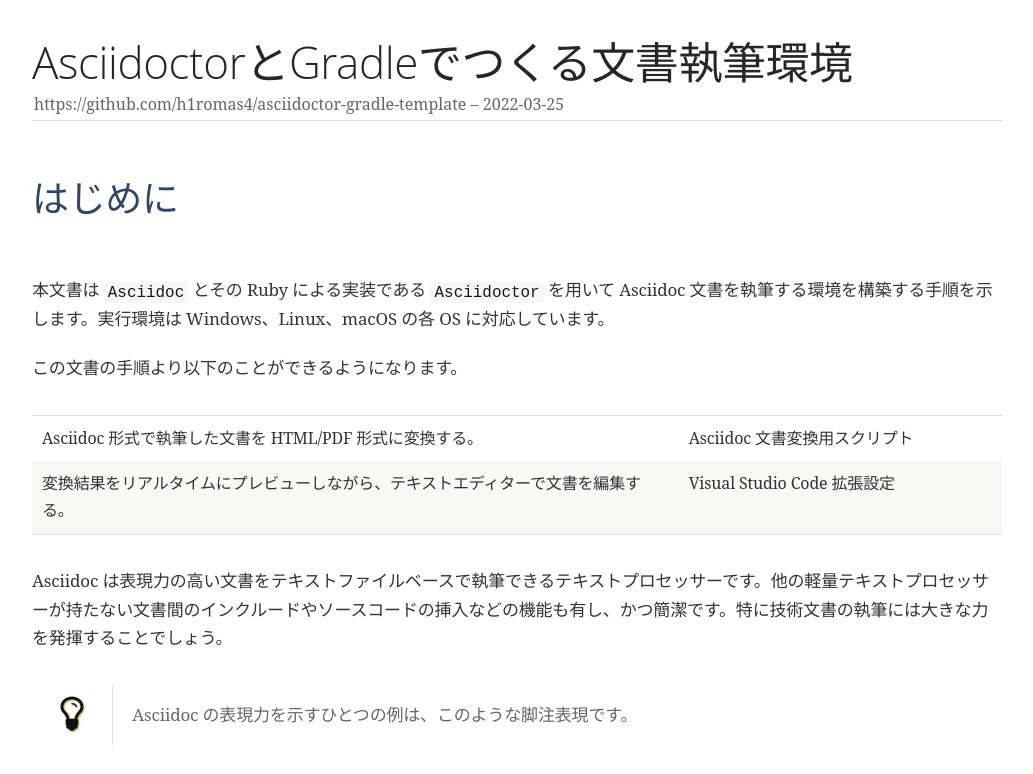
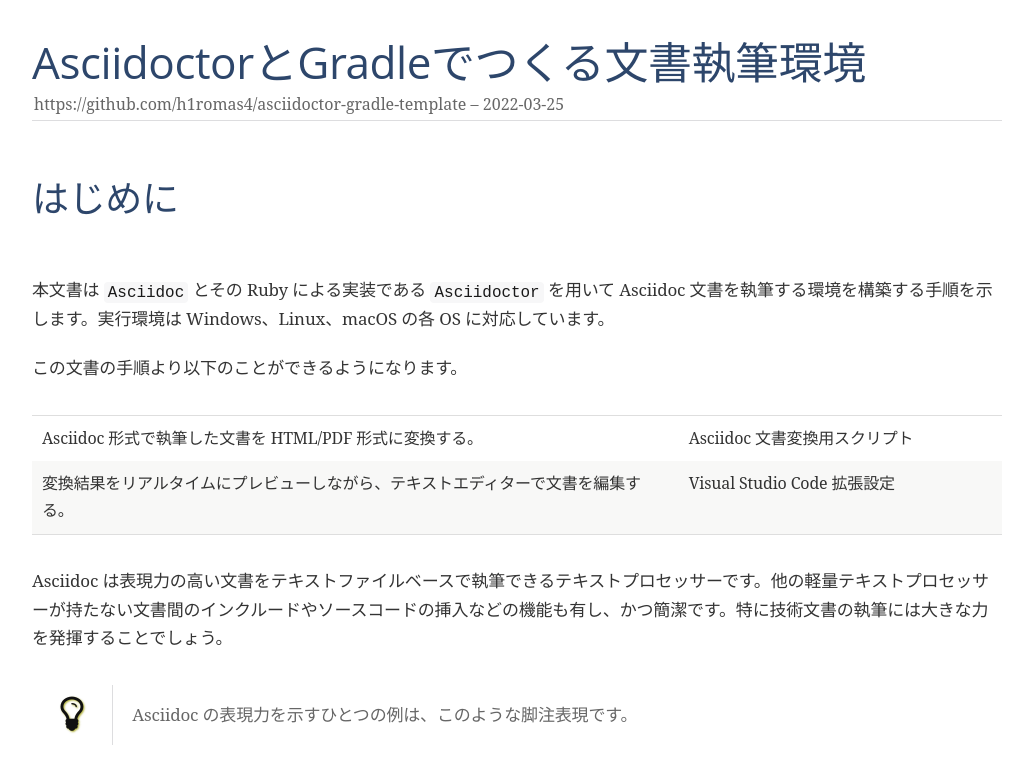
Before and after one commit to h1romas4/asciidoctor-gradle-template, a plain HTML site: page docs/index.html in a window 1280 px wide. Shown: the top 774 px of the page, without its empty margins (123-1156 px from the left). Drawn offline with Linux system fonts and the light colour scheme.

Commit message:
update asciidoc css

```diff
--- a/docs/index.html
+++ b/docs/index.html
@@ -73,7 +73,7 @@ a:hover,a:focus{color:#1d4b8f}
 a img{border:none}
 p{font-family:inherit;font-weight:400;font-size:1em;line-height:1.7;margin-bottom:1.25em;text-rendering:optimizeLegibility}
 p aside{font-size:.875em;line-height:1.35;font-weight:bold}
-h1,h2,h3,#toctitle,.sidebarblock>.content>.title,h4,h5,h6{font-family:'Hiragino Sans',"Open Sans","DejaVu Sans",sans-serif;font-weight:300;font-style:normal;color:#2d466b;text-rendering:optimizeLegibility;margin-top:1.5em;margin-bottom:1.5em;line-height:1.0125em}
+h1,h2,h3,#toctitle,.sidebarblock>.content>.title,h4,h5,h6{font-family:'Hiragino Sans',"Open Sans","DejaVu Sans",sans-serif;font-weight:500;font-style:normal;color:#2d466b;text-rendering:optimizeLegibility;margin-top:1.5em;margin-bottom:1.5em;line-height:1.0125em}
 h1 small,h2 small,h3 small,#toctitle small,.sidebarblock>.content>.title small,h4 small,h5 small,h6 small{font-size:60%;color:#e99b8f;line-height:0}
 h1{font-size:2.125em}
 h2{font-size:1.6875em}
@@ -141,7 +141,7 @@ p a>code:hover{color:rgba(0,0,0,.9)}
 #header::after,#content::after,#footnotes::after,#footer::after{clear:both}
 #content{margin-top:1.25em}
 #content::before{content:none}
-#header>h1:first-child{color:rgba(0,0,0,.85);margin-top:2.25rem;margin-bottom:0}
+#header>h1:first-child{color:#2d466b;margin-top:2.25rem;margin-bottom:0;font-weight:500;}
 #header>h1:first-child+#toc{margin-top:8px;border-top:1px solid #dddddf}
 #header>h1:only-child,body.toc2 #header>h1:nth-last-child(2){border-bottom:1px solid #dddddf;padding-bottom:8px}
 #header .details{border-bottom:1px solid #dddddf;line-height:1.45;padding-top:.25em;padding-bottom:.25em;padding-left:.25em;color:rgba(0,0,0,.6);display:-ms-flexbox;display:-webkit-flex;display:flex;-ms-flex-flow:row wrap;-webkit-flex-flow:row wrap;flex-flow:row wrap}
--- a/src/docs/asciidoc/@style/asciidoctor.css
+++ b/src/docs/asciidoc/@style/asciidoctor.css
@@ -63,7 +63,7 @@ a:hover,a:focus{color:#1d4b8f}
 a img{border:none}
 p{font-family:inherit;font-weight:400;font-size:1em;line-height:1.7;margin-bottom:1.25em;text-rendering:optimizeLegibility}
 p aside{font-size:.875em;line-height:1.35;font-weight:bold}
-h1,h2,h3,#toctitle,.sidebarblock>.content>.title,h4,h5,h6{font-family:'Hiragino Sans',"Open Sans","DejaVu Sans",sans-serif;font-weight:300;font-style:normal;color:#2d466b;text-rendering:optimizeLegibility;margin-top:1.5em;margin-bottom:1.5em;line-height:1.0125em}
+h1,h2,h3,#toctitle,.sidebarblock>.content>.title,h4,h5,h6{font-family:'Hiragino Sans',"Open Sans","DejaVu Sans",sans-serif;font-weight:500;font-style:normal;color:#2d466b;text-rendering:optimizeLegibility;margin-top:1.5em;margin-bottom:1.5em;line-height:1.0125em}
 h1 small,h2 small,h3 small,#toctitle small,.sidebarblock>.content>.title small,h4 small,h5 small,h6 small{font-size:60%;color:#e99b8f;line-height:0}
 h1{font-size:2.125em}
 h2{font-size:1.6875em}
@@ -131,7 +131,7 @@ p a>code:hover{color:rgba(0,0,0,.9)}
 #header::after,#content::after,#footnotes::after,#footer::after{clear:both}
 #content{margin-top:1.25em}
 #content::before{content:none}
-#header>h1:first-child{color:rgba(0,0,0,.85);margin-top:2.25rem;margin-bottom:0}
+#header>h1:first-child{color:#2d466b;margin-top:2.25rem;margin-bottom:0;font-weight:500;}
 #header>h1:first-child+#toc{margin-top:8px;border-top:1px solid #dddddf}
 #header>h1:only-child,body.toc2 #header>h1:nth-last-child(2){border-bottom:1px solid #dddddf;padding-bottom:8px}
 #header .details{border-bottom:1px solid #dddddf;line-height:1.45;padding-top:.25em;padding-bottom:.25em;padding-left:.25em;color:rgba(0,0,0,.6);display:-ms-flexbox;display:-webkit-flex;display:flex;-ms-flex-flow:row wrap;-webkit-flex-flow:row wrap;flex-flow:row wrap}
```
Also changed, not shown: 2 other files.
